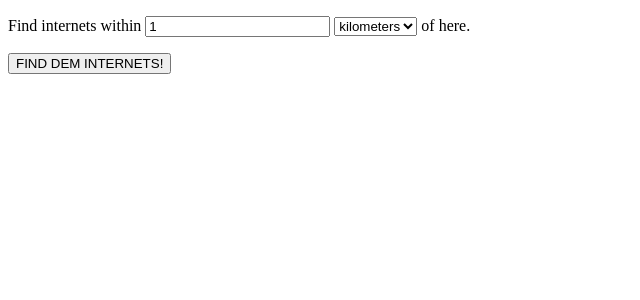
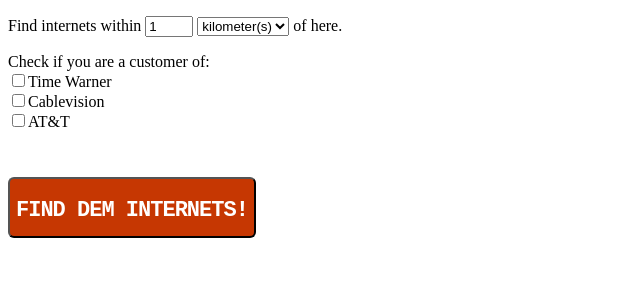
Before and after one commit to fakebenjay/nyc-wifi-2, a PHP site: page / in a window 1280 px wide. Shown: the top 300 px of the page, without its empty margins (0-640 px from the left). Run offline with PHP 8.4, Linux system fonts and the light colour scheme; some libraries are stand-ins or nearby versions.

Commit message:
Limited Free filtration partially built, still not 100% functional

```diff
--- a/css/style.css
+++ b/css/style.css
@@ -17,3 +17,66 @@
   animation-duration: 1s;
   animation-iteration-count: infinite;
 }
+
+#distance {
+  width: 40px;
+}
+
+
+
+/* From Pali Madra on CodePen
+https://codepen.io/palimadra/pen/jHodC */
+
+@import "compass/css3";
+
+button.button {
+  background-color: #C63702;
+  background-image:
+    linear-gradient(
+      167deg,
+      rgba(white, 0.1) 50%,
+      rgba(black, 0) 55%),
+    linear-gradient(
+      top,
+      rgba(white, 0.15),
+      rgba(black, 0));
+  border-radius: 6px;
+  box-shadow:
+    0 0 0 1px #C63702 inset,
+    0 0 0 2px rgba(white, 0.15) inset,
+    0 8px 0 0 #AD3002,
+    0 8px 0 1px rgba(black, 0.4),
+    0 8px 8px 1px rgba(black, 0.5);
+  color: #FFF;
+  display: inline-block;
+  font-family: "Courier New";
+  font-size: 22px;
+  font-weight: bold;
+  height: 61px;
+  letter-spacing: -1px;
+  line-height: 61px;
+  margin: 30px 0 10px;
+  position: relative;
+  text-align: center;
+  text-shadow: 0 1px 1px rgba(black, 0.5);
+  text-decoration: none !important;
+  top: 0;
+  @include transition(0.15s);
+  &:hover, &:focus {
+    background-color: #D13902;
+    box-shadow:
+      0 0 0 1px #C63702 inset,
+      0 0 0 2px rgba(white, 0.15) inset,
+      0 10px 0 0 #AD3002,
+      0 10px 0 1px rgba(black, 0.4),
+      0 10px 8px 1px rgba(black, 0.6);
+      top: -2px;
+  }
+  &:active {
+    box-shadow:
+      0 0 0 1px #AD3002 inset,
+      0 0 0 2px rgba(white, 0.15) inset,
+      0 0 0 1px rgba(black, 0.4);
+    @include transform(translateY(10px));
+  }
+}
--- a/index.html
+++ b/index.html
@@ -22,10 +22,16 @@
         Find internets within
         <input type="number" id="distance" value="1" required="required" />
         <select id="measure">
-          <option value="kilometers">kilometers</option>
-          <option value="miles">miles</option>
+          <option value="kilometers">kilometer(s)</option>
+          <option value="miles">mile(s)</option>
         </select>
          of here.
+      </p>
+      <p>
+        Check if you are a customer of:<br>
+          <input type="checkbox" id="time-warner">Time Warner</input><br>
+          <input type="checkbox" id="cablevision">Cablevision</input><br>
+          <input type="checkbox" id="att">AT&T</input>
       </p>
       <button class="button">FIND DEM INTERNETS!</button>
       <div id="map"></div>
--- a/js/models/hotspot.js
+++ b/js/models/hotspot.js
@@ -1,11 +1,12 @@
 class Hotspot {
-  constructor(objectId, ssid, location, city, boro, locationType, latitude, longitude, name, provider, distance) {
+  constructor(objectId, ssid, location, city, boro, locationType, type, latitude, longitude, name, provider, distance) {
     this.objectId = objectId
     this.ssid = ssid
     this.location = location
     this.city = city
     this.boro = boro
     this.locationType = locationType
+    this.type = type
     this.latitude = parseFloat(latitude)
     this.longitude = parseFloat(longitude)
     this.name = name
@@ -16,6 +17,8 @@ class Hotspot {
   static all() {
     return HotspotApi.getJSON("views/yjub-udmw/rows.json")
     .then(this.filterOutTimeWarner)
+    .then(this.filterOutCablevision)
+    .then(this.filterOutATT)
     .then((data) => {
       return data.map(this.modelize)
     })
@@ -36,7 +39,15 @@ class Hotspot {
   }
 
   static filterOutTimeWarner(hotspots) {
-    return hotspots.filter((h) => h[10] !== "Limited Free")
+    return hotspots.filter((h) => (h[10] !== "Limited Free") && (h[11] !== "Time Warner Cable"))
+  }
+
+  static filterOutCablevision(hotspots) {
+    return hotspots.filter((h) => (h[10] !== "Limited Free") && (h[11] !== "Cablevision"))
+  }
+
+  static filterOutATT(hotspots) {
+    return hotspots.filter((h) => (h[10] !== "Limited Free") && (h[11] !== "AT&T"))
   }
 
   static modelize(hotspot) {
@@ -47,6 +58,7 @@ class Hotspot {
       hotspot[20],
       hotspot[9],
       hotspot[18],
+      hotspot[10],
       hotspot[14],
       hotspot[15],
       hotspot[12],
--- a/js/views/hotspotView.js
+++ b/js/views/hotspotView.js
@@ -7,6 +7,7 @@ class HotspotView {
     <div> Location Type: ${hotspot.locationType}</div>
     <div> Name: ${hotspot.name}</div>
     <div> Provider: ${hotspot.provider}</div>
+    <div> Type: ${hotspot.type}</div>
     <br>
     <div>${hotspot.distance} ${$('select#measure').val()} away</div>
     <br>
--- a/js/views/mapView.js
+++ b/js/views/mapView.js
@@ -30,7 +30,7 @@ class MapView {
 
       var hotspotMarker = new google.maps.Marker({
         position: {lat: hotspot.latitude, lng: hotspot.longitude},
-        icon: 'http://maps.gstatic.com/mapfiles/ridefinder-images/mm_20_green.png',
+        icon: (hotspot.type === "Limited Free" ? 'http://maps.gstatic.com/mapfiles/ridefinder-images/mm_20_green.png' : 'http://maps.gstatic.com/mapfiles/ridefinder-images/mm_20_blue.png'),
         // http://kml4earth.appspot.com/icons.html
         map: map
       });
```
Lines whose indentation alone changed are shown as unchanged.
